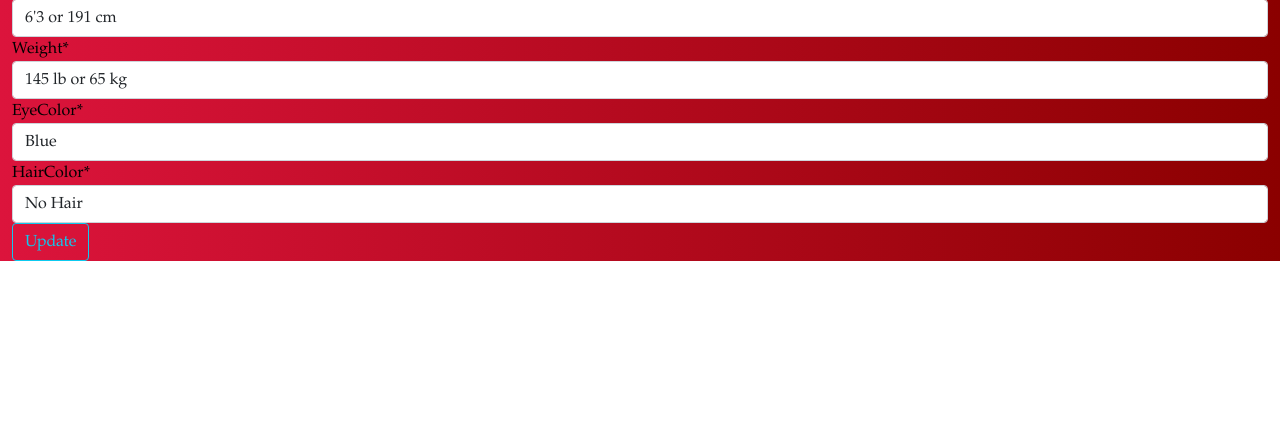
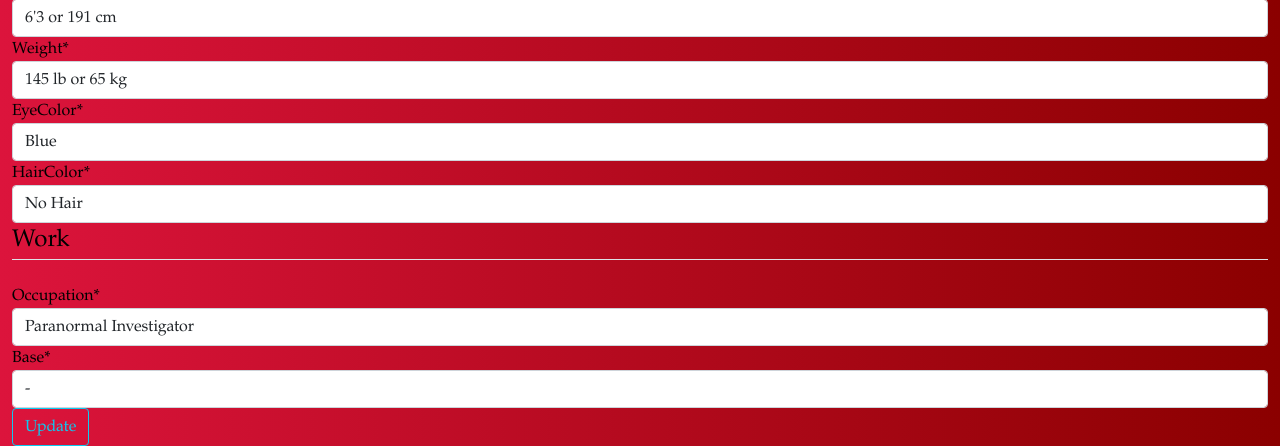
Before and after one commit to Connor-Goodall/comicwiki, a Django app: a page that uses templates/comics/edit.html in a window 1280 px wide. Shown: the part 703-1149 px from the top of the page. Before the commit the page ends 964 px from the top, so only its background shows below. Run offline with Django 4.2, Linux system fonts and the light colour scheme; a user stored in the database is signed in; data comes from the database, SQL or seed files in the repository; both versions use the stored data as it was after the commit; some libraries are stand-ins or nearby versions.

Commit message:
Created the superhero work form for the edit page

```diff
--- a/comics/forms.py
+++ b/comics/forms.py
@@ -1,5 +1,5 @@
 from django import forms
-from .models import superheroBiography, superheroAppearance
+from .models import superheroBiography, superheroAppearance, superheroWork
 
 class SuperheroBiographyForm(forms.ModelForm):
     class Meta:
@@ -10,3 +10,8 @@ class SuperheroAppearanceForm(forms.ModelForm):
     class Meta:
         model = superheroAppearance
         fields = ['gender', 'race', 'height', 'weight', 'eyeColor', 'hairColor']
+
+class SuperheroWorkForm(forms.ModelForm):
+    class Meta:
+        model = superheroWork
+        fields = ['occupation', 'base']
--- a/comics/views.py
+++ b/comics/views.py
@@ -6,7 +6,7 @@ import json
 from django.contrib.auth.decorators import login_required
 from django.views.generic import ListView
 from django.db.models import Q
-from .forms import SuperheroBiographyForm, SuperheroAppearanceForm
+from .forms import SuperheroBiographyForm, SuperheroAppearanceForm, SuperheroWorkForm
 # Create your views here.
 
 def index(request):
@@ -166,14 +166,18 @@ class SearchResultsView(ListView):
 def edit(request, name):
     biography = superheroBiography.objects.filter(name = name).first()
     appearance = superheroAppearance.objects.filter(name = name).first()
+    work = superheroWork.objects.filter(name = name).first()
     if request.method == 'POST':
         sb_form = SuperheroBiographyForm(request.POST, instance = biography)
         sa_form = SuperheroAppearanceForm(request.POST, instance = appearance)
-        if sb_form.is_valid() and sa_form.is_valid():
+        sw_form = SuperheroWorkForm(request.POST, instance = work)
+        if sb_form.is_valid() and sa_form.is_valid() and sw_form.is_valid():
             sb_form.save()
             sa_form.save()
+            sw_form.save()
             return redirect(f"/comics/{name}/")
     else:
         sb_form = SuperheroBiographyForm(instance = biography)
         sa_form = SuperheroAppearanceForm(instance = appearance)
-        return render(request, 'edit.html', {'sb_form': sb_form, 'sa_form': sa_form})
+        sw_form = SuperheroWorkForm(instance = work)
+        return render(request, 'edit.html', {'sb_form': sb_form, 'sa_form': sa_form, 'sw_form': sw_form})
--- a/templates/comics/edit.html
+++ b/templates/comics/edit.html
@@ -9,6 +9,8 @@
             {{ sb_form|crispy }}
             <legend class = "border-bottom mb-4">Appearance</legend>
             {{ sa_form|crispy }}
+            <legend class = "border-bottom mb-4">Work</legend>
+            {{ sw_form|crispy }}
         </fieldset>
         <div class = "form-group">
             <button class = "btn btn-outline-info" type = "submit">Update</button>
```
Also changed, not shown: db.sqlite3.
